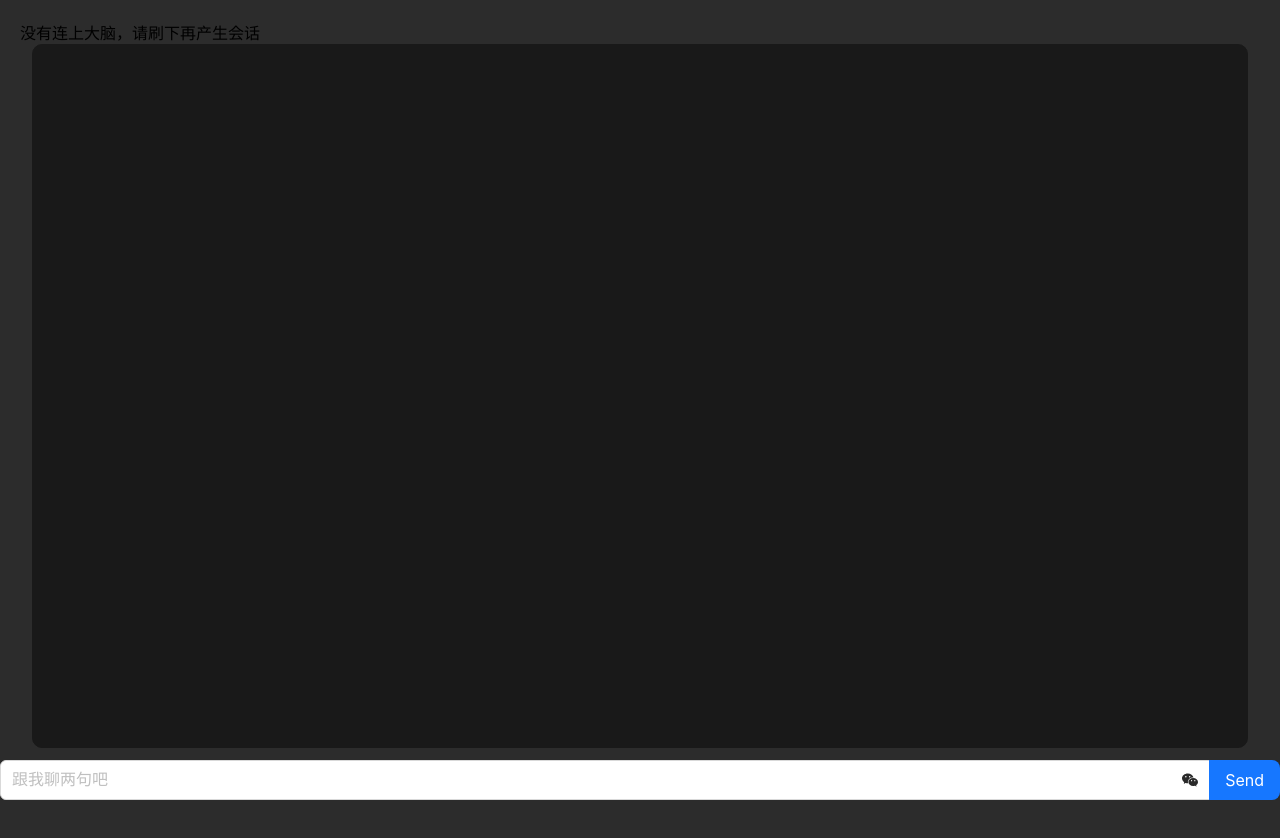
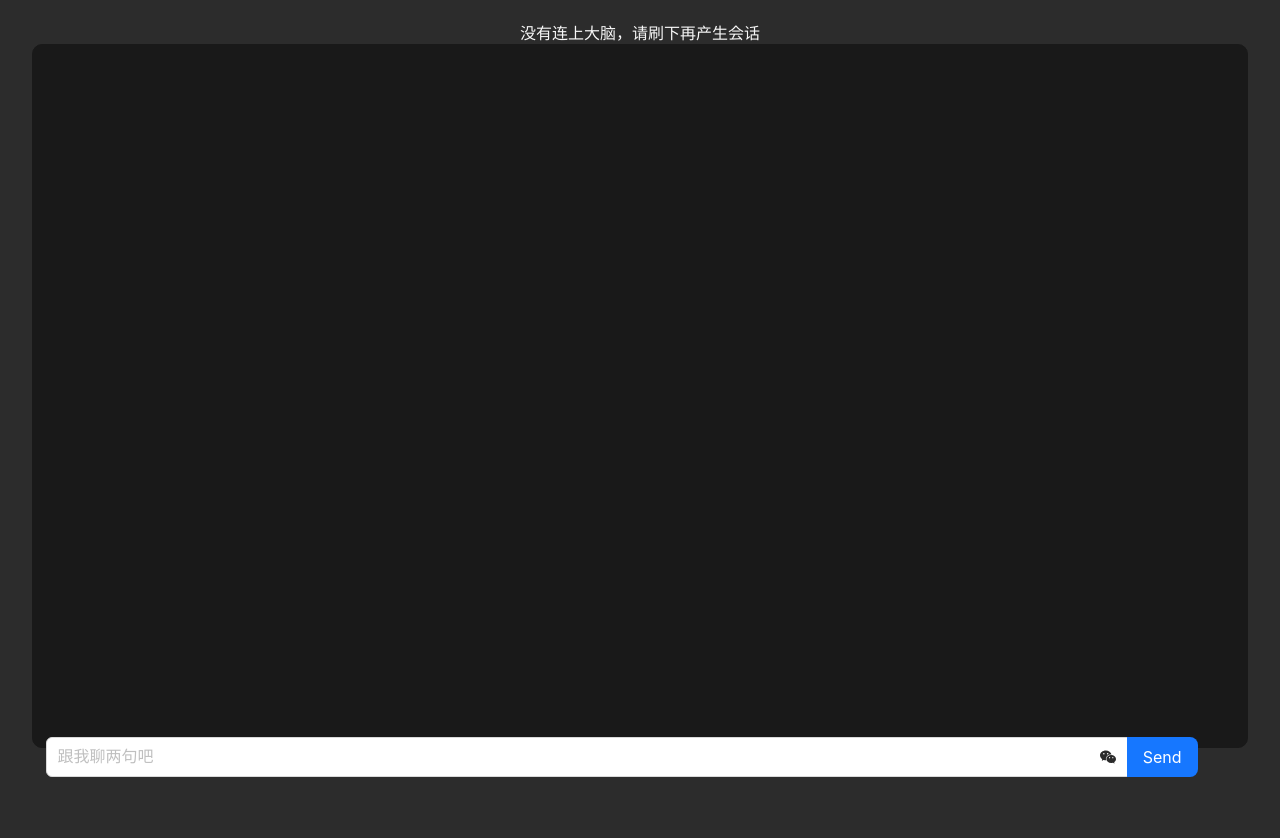
Before and after one commit to Robin021/ichatGPTWeb, a React (Create React App) app: page / in a window 1280 px wide. Shown: the top 838 px of the page. Built offline with nearby package versions, Linux system fonts and the light colour scheme; no server answers.

Commit message:
change input and fix issue

```diff
--- a/src/App.css
+++ b/src/App.css
@@ -82,11 +82,13 @@ body  {
 }
 
 .ant-space,.ant-space-item {
-  width: 100% !important;
+  width: 90% !important;
   color: #191919;
   position: fixed;
-  bottom: 0;
-  left: 0;
+  bottom: 10px;
+  margin-bottom: 1%;
+  margin-left: 1%;
+  margin-right: 1%;
 }
 .ant-btn-primary{
 
--- a/src/App.js
+++ b/src/App.js
@@ -85,7 +85,7 @@ function App() {
 
   return (
     <Watermark content="">
-    {connectionError && <div className="error-message">没有连上大脑，请刷下再产生会话</div>}
+    {connectionError && <div className="alert-container">没有连上大脑，请刷下再产生会话</div>}
 
     <div className='container'>
     <div className="answer-area" dangerouslySetInnerHTML={{__html: prevAnswer}} />
```
